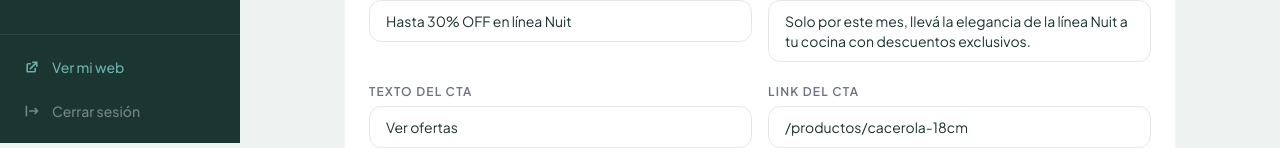
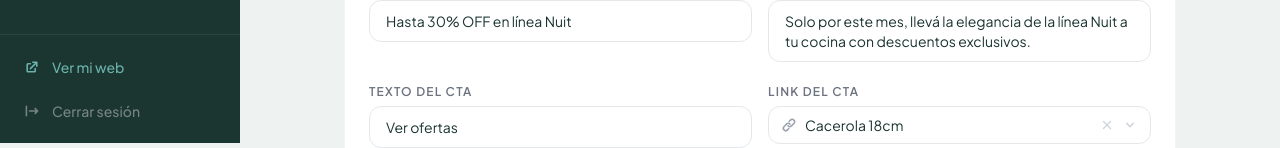
Before and after one commit to tomasfpaletta/essen-dai, a Next.js app: page /panel-dai/dashboard/promociones in a window 1280 px wide. Shown: the part 657-805 px from the top of the page. Built offline with nearby package versions, Linux system fonts and the light colour scheme.

Commit message:
panel promociones: buscador de producto para link del CTA

```diff
--- a/app/panel-dai/dashboard/promociones/page.tsx
+++ b/app/panel-dai/dashboard/promociones/page.tsx
@@ -2,6 +2,7 @@
 import { useState, useRef, useEffect } from 'react'
 import { promocionesBanner, promocionesItems, type PromoItem, type PromocionesConfig } from '@/config/promociones'
 import { writePendingSection, clearPendingSection, DRAFT_KEYS, PUBLISHED_EVENT } from '@/lib/admin-pending'
+import { productos } from '@/lib/products'
 
 // ── Helpers ──────────────────────────────────────────────────────────────────
 function uid() {
@@ -434,6 +435,141 @@ function BancosImageUploader() {
   )
 }
 
+// ── Links rápidos del sitio ───────────────────────────────────────────────────
+const QUICK_LINKS = [
+  { label: 'Sección Productos',   value: '#productos'   },
+  { label: 'Sección Promociones', value: '#promociones' },
+  { label: 'Sección Sumate',      value: '#equipo'      },
+  { label: 'Sección Contacto',    value: '#contacto'    },
+]
+
+// ── Selector de producto / link ───────────────────────────────────────────────
+function ProductLinkPicker({ value, onChange }: { value: string; onChange: (v: string) => void }) {
+  const [query, setQuery]     = useState('')
+  const [open, setOpen]       = useState(false)
+  const ref                   = useRef<HTMLDivElement>(null)
+
+  // Cerrar al hacer click fuera
+  useEffect(() => {
+    function handler(e: MouseEvent) {
+      if (ref.current && !ref.current.contains(e.target as Node)) setOpen(false)
+    }
+    document.addEventListener('mousedown', handler)
+    return () => document.removeEventListener('mousedown', handler)
+  }, [])
+
+  // Label que se muestra en el campo cuando hay un valor seleccionado
+  const selectedProduct = value.startsWith('/productos/')
+    ? productos.find(p => `/productos/${p.id}` === value)
+    : null
+  const selectedQuick = QUICK_LINKS.find(l => l.value === value)
+  const displayLabel = selectedProduct?.nombre ?? selectedQuick?.label ?? value
+
+  const q = query.toLowerCase()
+  const filteredProductos = q
+    ? productos.filter(p => p.nombre.toLowerCase().includes(q) || p.categoria.toLowerCase().includes(q))
+    : productos
+
+  function select(v: string) {
+    onChange(v)
+    setQuery('')
+    setOpen(false)
+  }
+
+  function handleInputChange(e: React.ChangeEvent<HTMLInputElement>) {
+    setQuery(e.target.value)
+    onChange(e.target.value)   // también permite escribir un link manual
+    if (!open) setOpen(true)
+  }
+
+  const inputDisplay = open ? query : displayLabel
+
+  return (
+    <div ref={ref} className="relative">
+      <div className="flex items-center gap-2 border border-gray-200 rounded-xl px-3 py-2 focus-within:border-teal/50 bg-white">
+        <svg viewBox="0 0 20 20" fill="currentColor" className="w-4 h-4 text-gray-400 flex-shrink-0">
+          <path fillRule="evenodd" d="M12.586 4.586a2 2 0 112.828 2.828l-3 3a2 2 0 01-2.828 0 1 1 0 00-1.414 1.414 4 4 0 005.656 0l3-3a4 4 0 00-5.656-5.656l-1.5 1.5a1 1 0 101.414 1.414l1.5-1.5zm-5 5a2 2 0 012.828 0 1 1 0 101.414-1.414 4 4 0 00-5.656 0l-3 3a4 4 0 105.656 5.656l1.5-1.5a1 1 0 10-1.414-1.414l-1.5 1.5a2 2 0 11-2.828-2.828l3-3z" clipRule="evenodd"/>
+        </svg>
+        <input
+          type="text"
+          value={inputDisplay}
+          onChange={handleInputChange}
+          onFocus={() => { setQuery(''); setOpen(true) }}
+          placeholder="Buscar producto o escribir link…"
+          className="flex-1 text-sm focus:outline-none bg-transparent"
+        />
+        {value && (
+          <button type="button" onClick={() => { onChange(''); setQuery(''); setOpen(false) }}
+            className="text-gray-300 hover:text-gray-500 transition-colors flex-shrink-0">
+            <svg viewBox="0 0 20 20" fill="currentColor" className="w-3.5 h-3.5">
+              <path fillRule="evenodd" d="M4.293 4.293a1 1 0 011.414 0L10 8.586l4.293-4.293a1 1 0 111.414 1.414L11.414 10l4.293 4.293a1 1 0 01-1.414 1.414L10 11.414l-4.293 4.293a1 1 0 01-1.414-1.414L8.586 10 4.293 5.707a1 1 0 010-1.414z" clipRule="evenodd"/>
+            </svg>
+          </button>
+        )}
+        <button type="button" onClick={() => setOpen(v => !v)}
+          className="text-gray-300 hover:text-gray-500 transition-colors flex-shrink-0">
+          <svg viewBox="0 0 20 20" fill="currentColor" className={`w-4 h-4 transition-transform ${open ? 'rotate-180' : ''}`}>
+            <path fillRule="evenodd" d="M5.293 7.293a1 1 0 011.414 0L10 10.586l3.293-3.293a1 1 0 111.414 1.414l-4 4a1 1 0 01-1.414 0l-4-4a1 1 0 010-1.414z" clipRule="evenodd"/>
+          </svg>
+        </button>
+      </div>
+
+      {open && (
+        <div className="absolute z-50 left-0 right-0 mt-1.5 bg-white border border-gray-100 rounded-2xl shadow-xl overflow-hidden max-h-72 overflow-y-auto">
+          {/* Links rápidos — solo si no hay búsqueda */}
+          {!query && (
+            <>
+              <p className="px-3 pt-3 pb-1 text-[10px] font-semibold text-gray-400 uppercase tracking-widest">Secciones</p>
+              {QUICK_LINKS.map(l => (
+                <button key={l.value} type="button" onClick={() => select(l.value)}
+                  className={`w-full flex items-center gap-2.5 px-3 py-2 text-sm text-left hover:bg-teal/5 transition-colors ${value === l.value ? 'text-teal font-semibold' : 'text-texto'}`}>
+                  <span className="w-5 h-5 rounded-md bg-teal/10 flex items-center justify-center flex-shrink-0">
+                    <svg viewBox="0 0 20 20" fill="currentColor" className="w-3 h-3 text-teal">
+                      <path fillRule="evenodd" d="M3 5a1 1 0 011-1h12a1 1 0 110 2H4a1 1 0 01-1-1zm0 4a1 1 0 011-1h12a1 1 0 110 2H4a1 1 0 01-1-1zm0 4a1 1 0 011-1h12a1 1 0 110 2H4a1 1 0 01-1-1z" clipRule="evenodd"/>
+                    </svg>
+                  </span>
+                  {l.label}
+                </button>
+              ))}
+              <div className="border-t border-gray-100 mx-3 my-1" />
+              <p className="px-3 pt-1 pb-1 text-[10px] font-semibold text-gray-400 uppercase tracking-widest">Productos</p>
+            </>
+          )}
+
+          {filteredProductos.length === 0 && (
+            <p className="px-4 py-6 text-sm text-center text-gray-400">Sin resultados para &ldquo;{query}&rdquo;</p>
+          )}
+
+          {filteredProductos.map(p => {
+            const link = `/productos/${p.id}`
+            const foto = p.variantes.find(v => v.imagen)?.imagen
+            return (
+              <button key={p.id} type="button" onClick={() => select(link)}
+                className={`w-full flex items-center gap-3 px-3 py-2 text-left hover:bg-teal/5 transition-colors ${value === link ? 'bg-teal/5' : ''}`}>
+                {foto ? (
+                  // eslint-disable-next-line @next/next/no-img-element
+                  <img src={foto} alt={p.nombre} className="w-8 h-8 rounded-lg object-cover flex-shrink-0 border border-gray-100" />
+                ) : (
+                  <div className="w-8 h-8 rounded-lg bg-gray-100 flex-shrink-0" />
+                )}
+                <div className="flex-1 min-w-0">
+                  <p className={`text-sm font-medium truncate ${value === link ? 'text-teal' : 'text-texto'}`}>{p.nombre}</p>
+                  <p className="text-[11px] text-gray-400 capitalize">{p.categoria}</p>
+                </div>
+                {value === link && (
+                  <svg viewBox="0 0 20 20" fill="currentColor" className="w-4 h-4 text-teal flex-shrink-0">
+                    <path fillRule="evenodd" d="M16.707 5.293a1 1 0 010 1.414l-8 8a1 1 0 01-1.414 0l-4-4a1 1 0 011.414-1.414L8 12.586l7.293-7.293a1 1 0 011.414 0z" clipRule="evenodd"/>
+                  </svg>
+                )}
+              </button>
+            )
+          })}
+        </div>
+      )}
+    </div>
+  )
+}
+
 // ── Main page ─────────────────────────────────────────────────────────────────
 export default function PromocionesPage() {
   const [banner, setBanner] = useState<PromocionesConfig>({ ...promocionesBanner })
@@ -582,7 +718,7 @@ export default function PromocionesPage() {
             <Input value={banner.ctaTexto} onChange={v => patchBanner('ctaTexto', v)} placeholder="Ver ofertas" />
           </Field>
           <Field label="Link del CTA">
-            <Input value={banner.ctaLink} onChange={v => patchBanner('ctaLink', v)} placeholder="#productos" />
+            <ProductLinkPicker value={banner.ctaLink} onChange={v => patchBanner('ctaLink', v)} />
           </Field>
         </div>
 
```
